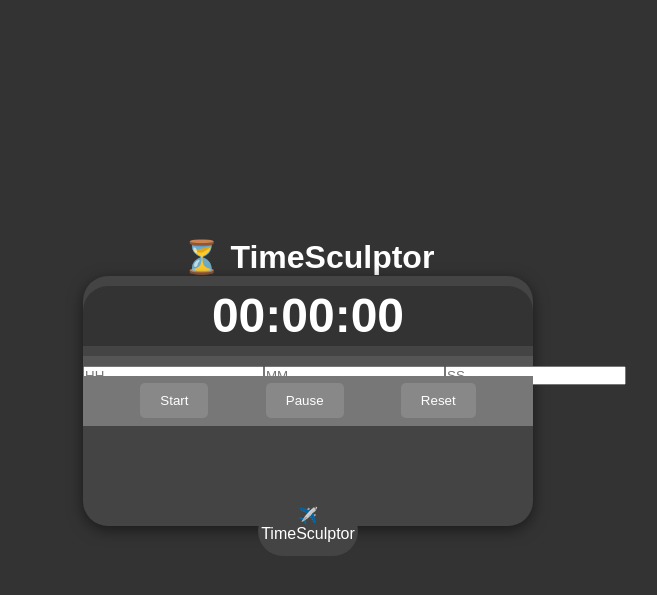
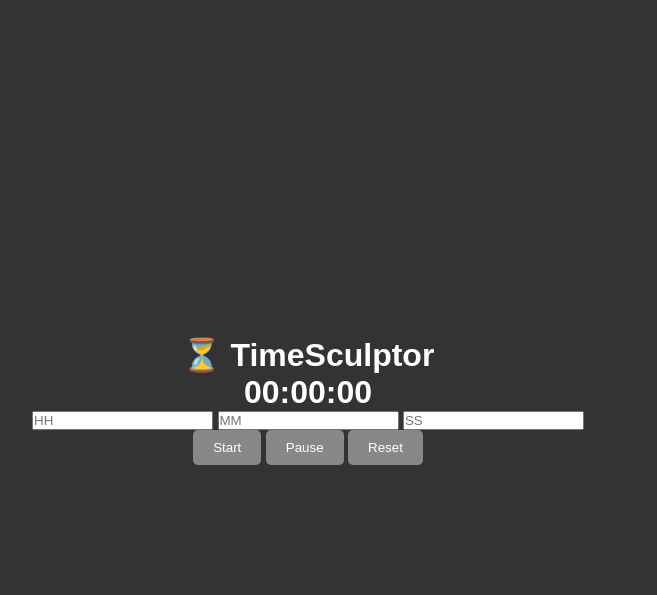
Before and after one commit to Familymeet/TimeSculptor, a Flask app: page / in a window 1280 px wide. Shown: the top 595 px of the page, without its empty margins (332-989 px from the left). Run offline with Flask 3, Linux system fonts and the light colour scheme.

Commit message:
update files

```diff
--- a/static/style.css
+++ b/static/style.css
@@ -18,58 +18,7 @@ body {
     text-align: center;
 }
 
-/* Plane Structure */
-.plane {
-    position: relative;
-    width: 450px;
-    height: 250px;
-    background-color: #444;
-    border-radius: 25px;
-    box-shadow: 0px 4px 15px rgba(0, 0, 0, 0.5);
-    display: flex;
-    flex-direction: column;
-    align-items: center;
-    justify-content: center;
-}
-
-/* Cockpit - front of the plane (Countdown Display) */
-.cockpit {
-    width: 100%;
-    height: 60px;
-    background-color: #333;
-    border-radius: 25px 25px 0 0;
-    display: flex;
-    justify-content: center;
-    align-items: center;
-    font-size: 1.5em;
-    position: absolute;
-    top: 10px;
-}
-
-/* Fuselage - time inputs (Body of the plane) */
-.fuselage {
-    width: 100%;
-    height: 40px;
-    background-color: #555;
-    display: flex;
-    justify-content: space-evenly;
-    align-items: center;
-    position: absolute;
-    top: 80px;
-}
-
-/* Wings - buttons section */
-.wings {
-    width: 100%;
-    height: 50px;
-    background-color: #777;
-    position: absolute;
-    top: 100px;
-    display: flex;
-    justify-content: space-evenly;
-    align-items: center;
-}
-
+/* Button styles */
 button {
     background-color: #888;
     border: none;
@@ -81,31 +30,6 @@ button {
 
 button:hover {
     background-color: #777;
-}
-
-/* Tail - back section of the plane */
-.tail {
-    width: 100px;
-    height: 50px;
-    background-color: #444;
-    position: absolute;
-    bottom: -30px;
-    left: 50%;
-    transform: translateX(-50%);
-    text-align: center;
-    border-radius: 25px;
-}
-
-/* Tail Fin */
-.tail:before {
-    content: '';
-    position: absolute;
-    top: -20px;
-    left: 50%;
-    transform: translateX(-50%);
-    border-left: 20px solid transparent;
-    border-right: 20px solid transparent;
-    border-bottom: 20px solid #444;
 }
 
 /* Warning section */
--- a/templates/index.html
+++ b/templates/index.html
@@ -10,48 +10,34 @@
 
     <h1>⏳ TimeSculptor</h1>
 
-    <!-- Plane Layout -->
-    <div class="plane">
-
-        <!-- Cockpit: Countdown Display -->
-        <div class="cockpit">
+    <!-- Timer Display -->
+    <div class="timer-display">
         <div id="countdown-display">00:00:00</div>
     </div>
 
-        <!-- Fuselage: Time Inputs -->
-        <div class="fuselage">
+    <!-- Time Inputs -->
+    <div class="time-inputs">
         <input type="number" id="hours" placeholder="HH" min="0">
         <input type="number" id="minutes" placeholder="MM" min="0">
         <input type="number" id="seconds" placeholder="SS" min="0">
     </div>
 
-        <!-- Wings: Buttons -->
-        <div class="wings">
+    <!-- Control Buttons -->
+    <div class="controls">
         <button onclick="startTimer()">Start</button>
         <button onclick="pauseTimer()">Pause</button>
         <button onclick="resetTimer()">Reset</button>
     </div>
 
-        <!-- Tail: Flair or Extra Controls -->
-        <div class="tail">
-            <span>✈️ TimeSculptor</span>
+    <!-- Warning Section -->
+    <div id="warning">
+        <img id="warning-image" src="{{ url_for('static', filename='images/warning.png') }}" alt="Warning">
+        <p>1 minute remaining!</p>
     </div>
 
-    </div>
-
-    <!-- Warning Image and Countdown Display -->
-    <div id="warning">
-        <img id="warning-image" src="{{ url_for('static', filename='images/warning.png') }}" alt="Warning">
-        1 minute remaining!
-    </div>
-
-    <div id="countdown-display">
-        <span id="countdown-number">10</span>
-    </div>
-
-    <!-- Audio files (MP4) -->
-    <audio id="warning-sound" src="{{ url_for('static', filename='audio/your_audio_file.mp4') }}" preload="auto"></audio>
-    <audio id="alarm-sound" src="{{ url_for('static', filename='audio/your_audio_file.mp4') }}" preload="auto"></audio>
+    <!-- Audio Alerts -->
+    <audio id="warning-sound" src="{{ url_for('static', filename='audio/new_alarm.mp3') }}" preload="auto"></audio>
+    <audio id="alarm-sound" src="{{ url_for('static', filename='audio/alarm.mp3') }}" preload="auto"></audio>
 
     <script src="{{ url_for('static', filename='script.js') }}"></script>
 
```
Also changed, not shown: 1 other file. Lines whose indentation alone changed are shown as unchanged.
